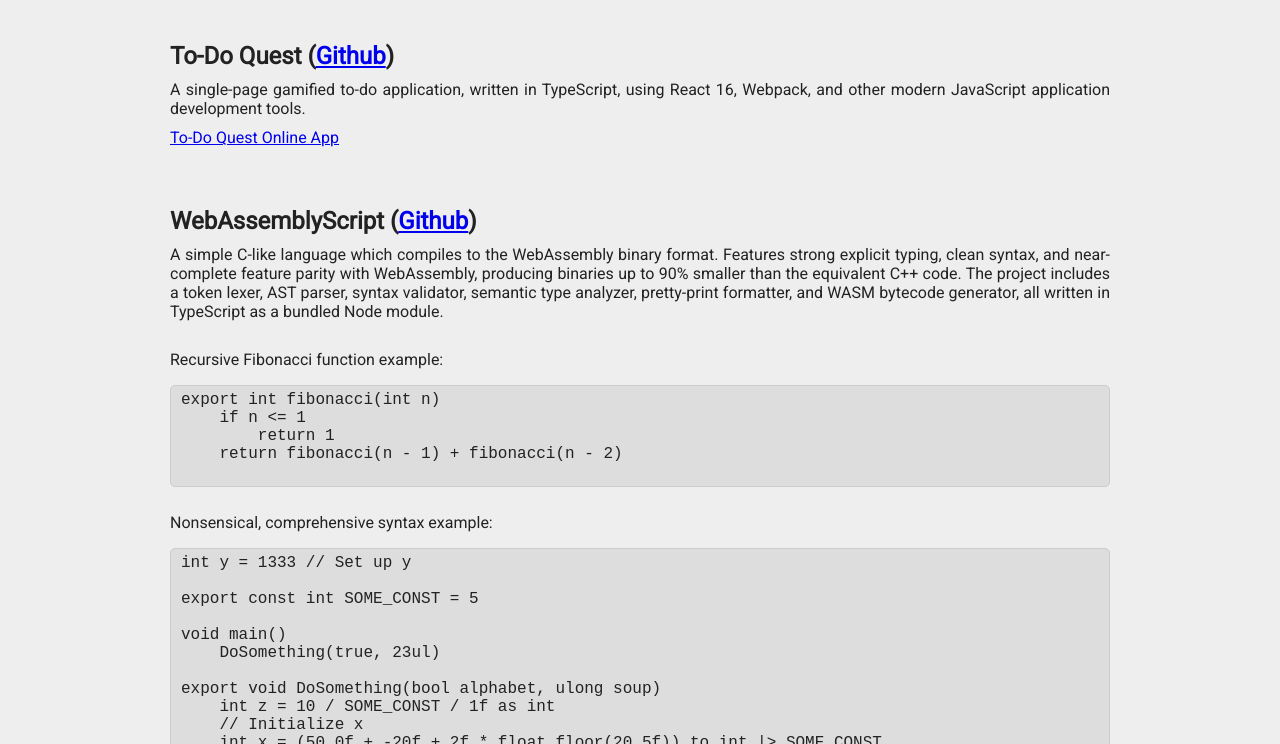
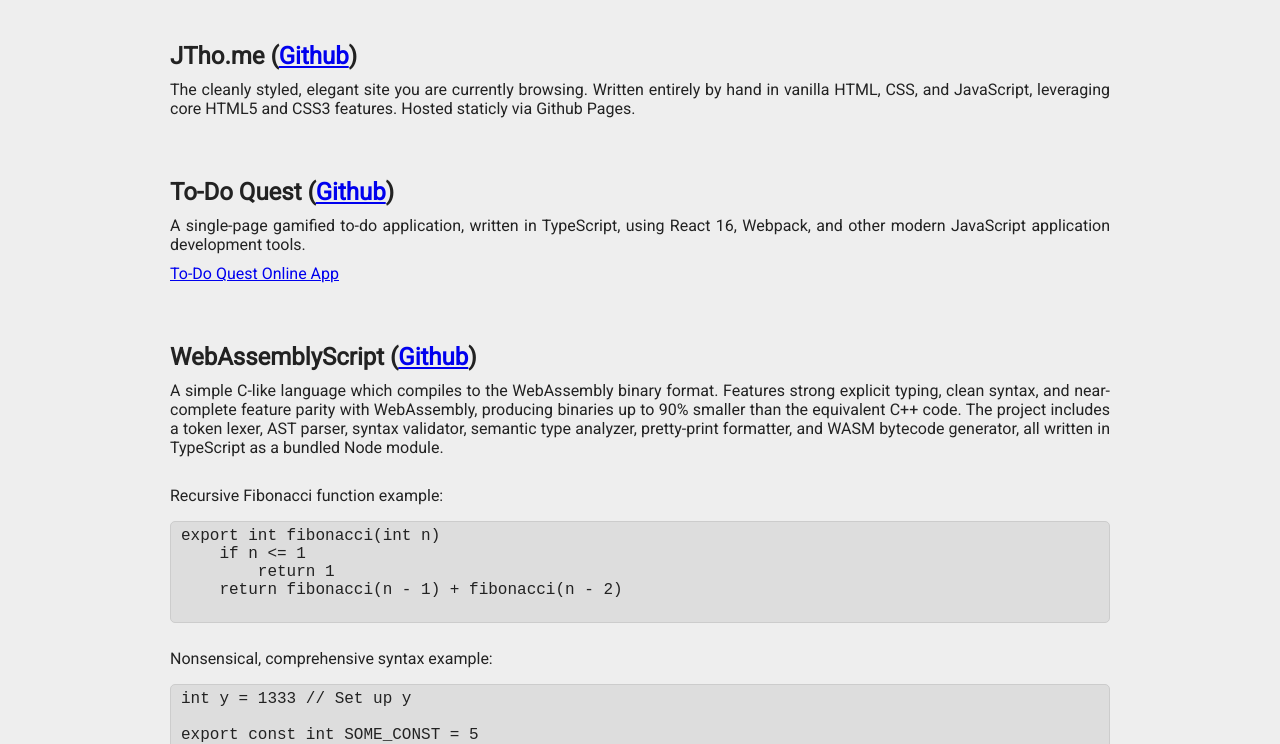
Before and after one commit to Hawkbat/jtho.me, a plain HTML site: page code/index.html in a window 1280 px wide. Shown: the part 56-800 px from the top of the page. Drawn offline with Linux system fonts and the light colour scheme; files whose address does not match are found by name.

Commit message:
Added Public Site GitHub Section

```diff
--- a/code/index.html
+++ b/code/index.html
@@ -20,6 +20,10 @@
 		</nav>
 	</header>
 	<main>
+		<section class="heading">
+			<b>JTho.me (<a href="https://github.com/Hawkbat/hawkbat.github.io">Github</a>)</b>
+			<div>The cleanly styled, elegant site you are currently browsing. Written entirely by hand in vanilla HTML, CSS, and JavaScript, leveraging core HTML5 and CSS3 features. Hosted staticly via Github Pages.</div>
+		</section>
 		<section class="heading">
 			<b>To-Do Quest (<a href="https://github.com/Hawkbat/ToDoQuest">Github</a>)</b>
 			<div>A single-page gamified to-do application, written in TypeScript, using React 16, Webpack, and other modern JavaScript application development tools.</div>
```
